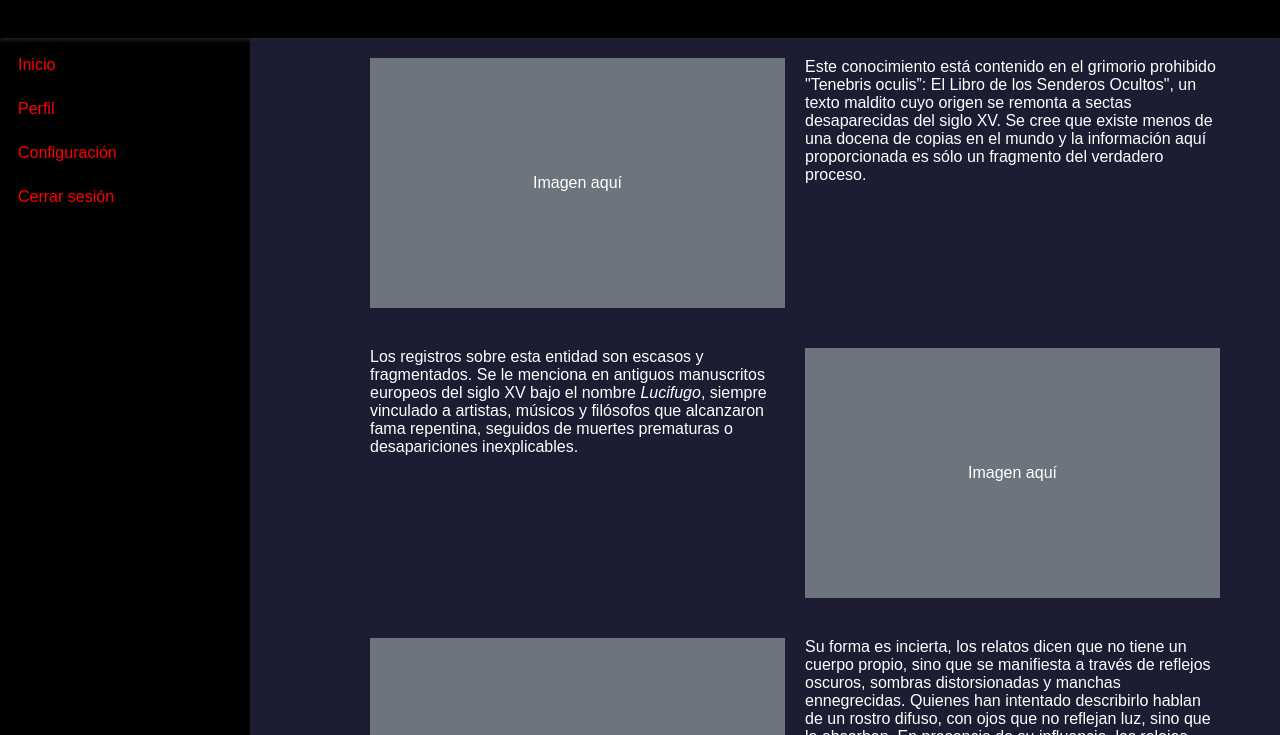
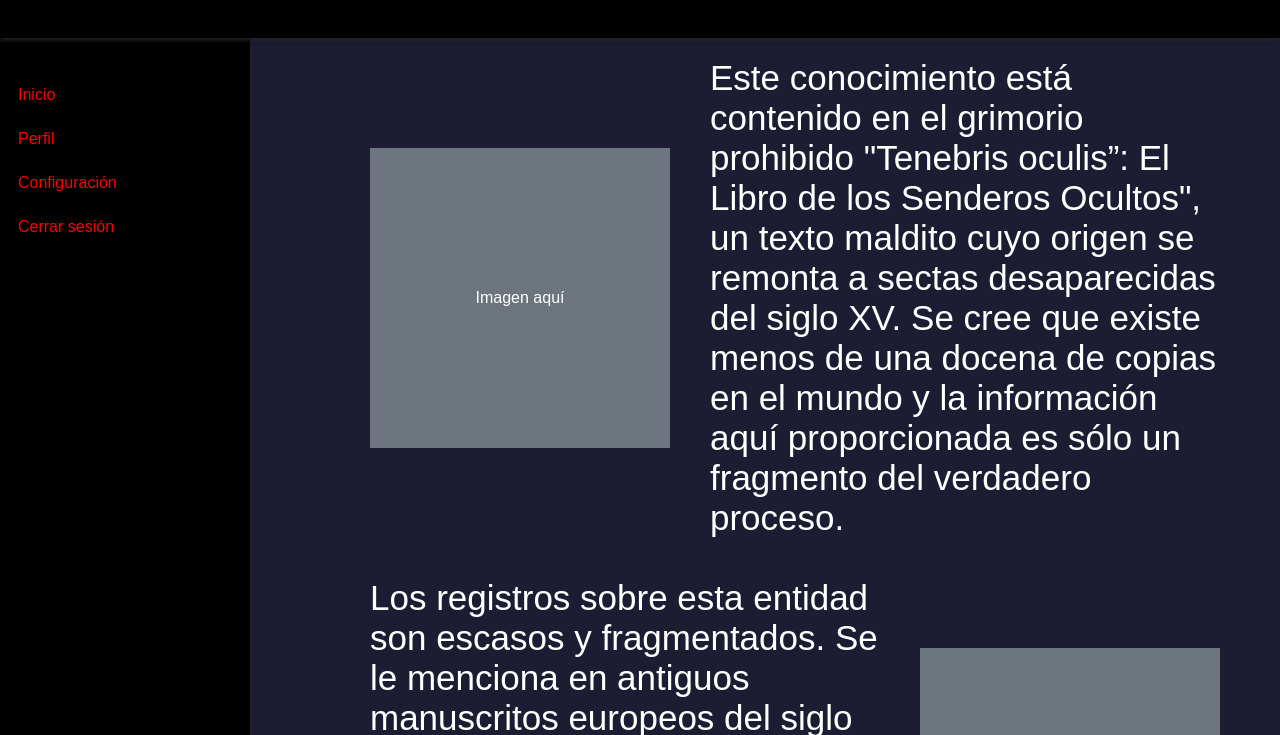
Before and after one commit to Emanuel-Lamberti/deep-web, a plain HTML site: page x9d7a3lhwq6b.0ccult6B3lze6Bu6.html in a window 1280 px wide. Shown: the part 62-797 px from the top of the page. Drawn offline with Linux system fonts and the light colour scheme.

Commit message:
html modificado

```diff
--- a/x9d7a3lhwq6b.0ccult6B3lze6Bu6.html
+++ b/x9d7a3lhwq6b.0ccult6B3lze6Bu6.html
@@ -77,8 +77,8 @@
 
         .sidebar ul {
             list-style: none;
-            padding-top: 20px;
             padding: 10px;
+            margin-top: 30px;
         }
 
         .sidebar ul li {
@@ -117,25 +117,31 @@
 
         main p {
             color: white;
+            font-size: 35px;
         }
 
         /* Secciones con imagen y texto */
         .row {
             display: flex;
-            flex-wrap: wrap;
-            gap: 20px;
+            gap: 40px;
             margin-bottom: 40px;
+            align-items: center
+            ;
         }
 
         .col {
-            flex: 1;
             min-width: 300px;
+        }
+
+        .col img,
+        .col .placeholder {
+            flex: 1; /* Imágenes y placeholders ocupan menos espacio */
         }
 
         .placeholder {
             background-color: #6c757d;
-            height: 250px;
-            /*width: 250px;*/
+            height: 300px;
+            width: 300px;
             display: flex;
             align-items: center;
             justify-content: center;
```
